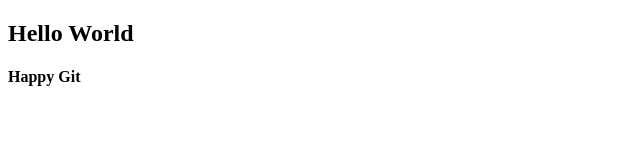
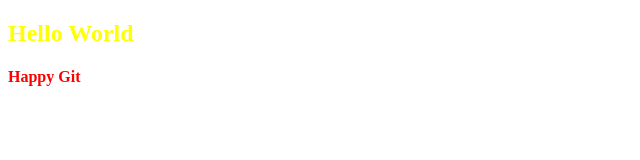
Before and after one commit to jutbone/testinggit, a plain HTML site: page index.html in a window 1280 px wide. Shown: the whole page, without its empty margins (0-640 px from the left). Drawn offline with Linux system fonts and the light colour scheme.

Commit message:
Add some styling to make website pretty

```diff
--- /dev/null
+++ b/index.css
@@ -0,0 +1,7 @@
+h2{
+    color: yellow;
+}
+
+h4{
+    color: red;
+}
--- a/index.html
+++ b/index.html
@@ -4,6 +4,7 @@
     <meta charset="UTF-8">
     <meta name="viewport" content="width=device-width, initial-scale=1.0">
     <title>Hello World</title>
+    <link rel="stylesheet" href="index.css">
 </head>
 <body>
     <h2>Hello World</h2>
```
